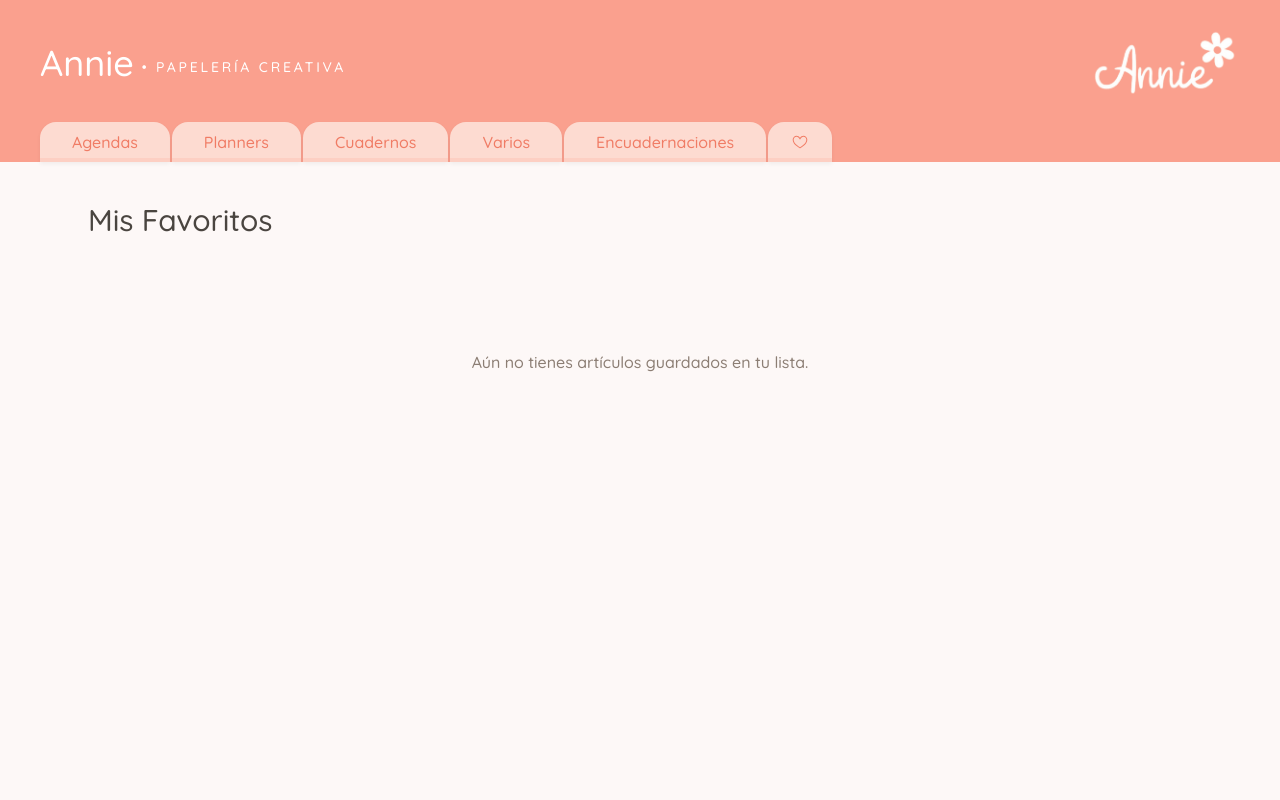
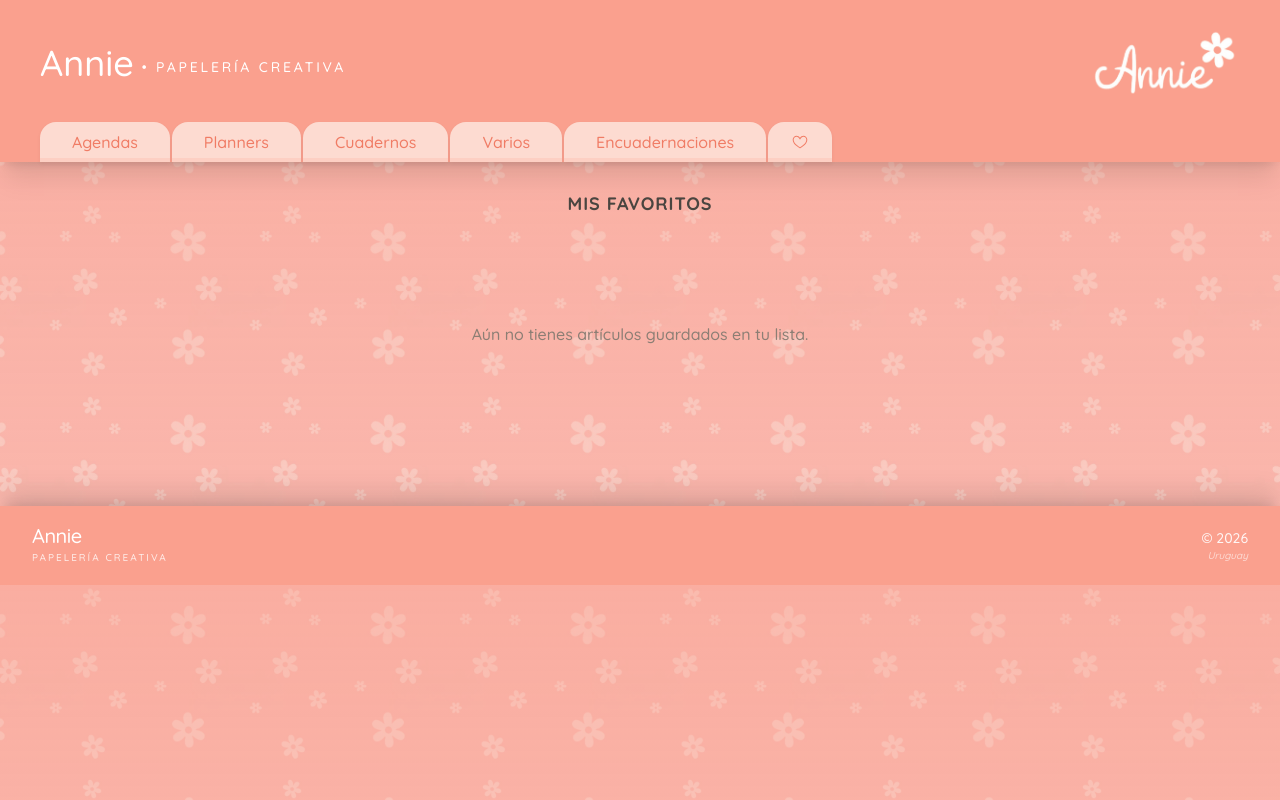
Before and after one commit to Yoel-stack/Annie, a Next.js app in the folder annieapp/: page /liked in a window 1280 px wide. Shown: the top 800 px of the page. Built offline with nearby package versions, Linux system fonts and the light colour scheme.

Commit message:
I corrected archived whit the likedArticle name

```diff
--- a/annieapp/src/app/(shop)/liked/page.tsx
+++ b/annieapp/src/app/(shop)/liked/page.tsx
@@ -3,13 +3,16 @@ import React from 'react'
 
 export default function likedArticles() {
   return (
-    <main className="min-h-screen bg-[#FDF8F7] pt-10">
-      <div className="max-w-6xl mx-auto">
-        <h1 className="text-3xl font-light text-[#4A4540] px-6 mb-8">
+    <main className="mt-7 mx-auto px-4 sm:px-6 lg:px-8">
+      <div className="flex flex-col gap-6">
+        <h1 className="flex justify-center uppercase text-lg font-bold text-[#4A4540] tracking-wider">
           Mis Favoritos
         </h1>
-        <LikedArticles />
+
+        <div className="w-full">
+          <LikedArticles />
+        </div>
       </div>
     </main>
-  )
+  );
 }
--- a/annieapp/src/app/globals.css
+++ b/annieapp/src/app/globals.css
@@ -29,7 +29,7 @@ body {
     rgba(250, 160, 142, 0.7),
     rgba(250, 160, 142, 0.5)
   ),
-  url('/fondoflores.jpeg');
+  url('/fondoFlores.webp');
   background-size: 200px;
   background-repeat: repeat;
   background-position: center;
--- a/annieapp/src/components/article/article-details/ArticleDetails.tsx
+++ b/annieapp/src/components/article/article-details/ArticleDetails.tsx
@@ -2,46 +2,39 @@
 
 import React from 'react';
 import { SwiperS } from '@/src/components/article/SwiperSlide';
+import { Article } from '@/src/interfaces';
 
-// Definimos la interfaz para que TypeScript sepa qué tiene un artículo
-interface Article {
-  title: string;
-  images: string[];
-  price?: number;
-  description?: string;
-}
 
 interface Props {
   article: Article;
-}
+};
 
 
 export default function ArticleDetails({ article }: Props) {
 
   const handleLike = () => {
     // 1. Obtenemos lo que ya existe en favoritos
-    const savedLikes = JSON.parse(localStorage.getItem('annie-likes') || '[]');
+    const savedLikes = JSON.parse(localStorage.getItem("annie-likes") || "[]");
 
     // 2. Verificamos si ya existe para no duplicar
-    const exists = savedLikes.some((item: Article) => item.title === article.title);
+    const exists = savedLikes.some(
+      (item: Article) => item.slug === article.slug,
+    );
 
     if (!exists) {
       const newLikes = [...savedLikes, article];
-      localStorage.setItem('annie-likes', JSON.stringify(newLikes));
-      alert('¡Añadido a tus favoritos de Annie! ✨');
+      localStorage.setItem("annie-likes", JSON.stringify(newLikes));
+      alert("¡Añadido a tus favoritos de Annie! ✨");
     }
   };
 
   return (
     <div className="grid grid-cols-1 md:grid-cols-2 gap-8 items-start">
-  {/* Sección del Swiper */}
       <div className="col-span-1">
         <SwiperS title={article.title} images={article.images} />
       </div>
 
-  {/* Sección de Información con estilo Annie */}
       <div className="col-span-1 px-5 flex flex-col">
-    {/* Título con color café suave de tu diseño */}
         <span className="text-xs uppercase tracking-[0.3em] text-gray-500 mb-2">
           Papelería Creativa
         </span>
@@ -49,28 +42,22 @@ export default function ArticleDetails({ article }: Props) {
           {article.title}
         </h1>
 
-    {/* Línea divisoria sutil para mantener el look de "libreta" */}
         <div className="w-full border-t border-gray-100 my-4" />
 
-    {/* Precio con el mismo estilo de gris/negro suave */}
         {article.price && (
-      <p className="text-gray-700 text-3xl font-medium">
-        ${article.price}
-      </p>
+          <p className="text-gray-700 text-3xl font-medium">${article.price}</p>
         )}
 
-    {/* Descripción con texto más aireado */}
         {article.description && (
           <p className="mt-6 text-gray-500 leading-relaxed text-lg">
             {article.description}
           </p>
         )}
 
-    {/* Botón de acción (ej. Comprar o Agregar) con tu color pastel */}
         <div className="mt-10">
           <button
             onClick={handleLike}
-          className="px-8 py-3 bg-[#FCC6BB] text-[#7A4A43] text-sm font-bold uppercase tracking-widest rounded-full hover:bg-[#FAA08E] hover:text-white transition-all duration-300 shadow-sm"
+            className="cursor-pointer px-8 py-3 bg-[#FCC6BB] text-[#7A4A43] text-sm font-bold uppercase tracking-widest rounded-xl hover:bg-[#FAA08E] hover:text-white transition-all duration-300 shadow-sm"
           >
             Me encanta
           </button>
--- a/annieapp/src/components/likedarticles/LikedArticles.tsx
+++ b/annieapp/src/components/likedarticles/LikedArticles.tsx
@@ -11,12 +11,13 @@ interface Article {
   description?: string;
 }
 
+
 export default function LikedArticles() {
   const [favorites, setFavorites] = useState<Article[]>([]);
 
   useEffect(() => {
     // Intentamos obtener los datos de localStorage
-    const savedData = localStorage.getItem('annie-likes');
+    const savedData = localStorage.getItem("annie-likes");
 
     if (savedData) {
       try {
@@ -41,16 +42,28 @@ export default function LikedArticles() {
       {favorites.map((item) => (
         <div
           key={item.slug}
-          className="p-4 rounded-2xl shadow-sm border border-[#F3E5E2]"
+          className="flex items-center gap-4 p-4 rounded-2xl shadow-sm border bg-[#FFF0ED] border-[#F3E5E2] hover:shadow-xl transition-shadow duration-300"
         >
-          <Image
-           src={`/${item.images[0]}`}
-    alt={item.title}
-    fill // Esto hace que ocupe todo el div padre
-    className="object-cover"
-          />
-          <h3 className="text-[#4A4540] font-medium">{item.title}</h3>
-          <p className="text-[#F07C65]">${item.price}</p>
+          <div className="relative w-20 h-20 bg-white border border-[#F3E5E2]">
+            <Image
+              src={`/articles/${item.images[0]}`}
+              alt={item.title}
+              fill
+              className="object-cover rounded-xl"
+            />
+          </div>
+
+          {/* Contenedor de la información al costado derecho */}
+          <div className="flex flex-col justify-center min-w-0">
+            <h3 className="text-[#4A4540] font-medium text-base truncate mb-1">
+              {item.title}
+            </h3>
+            {item.price && (
+              <p className="text-[#F07C65] font-semibold text-base">
+                ${item.price}
+              </p>
+            )}
+          </div>
         </div>
       ))}
     </div>
--- a/annieapp/src/components/ui/top-menu/TopMenu.tsx
+++ b/annieapp/src/components/ui/top-menu/TopMenu.tsx
@@ -1,12 +1,11 @@
-'use client';
+"use client";
 
-import Image from 'next/image';
-import Link from 'next/link';
+import Image from "next/image";
+import Link from "next/link";
 import { GoHeart } from "react-icons/go";
-import React from 'react'
+import React from "react";
 
 export const TopMenu = () => {
-
   const categories = [
     { label: "Agendas", href: "/category/agendas" },
     { label: "Planners", href: "/category/planners" },
@@ -30,7 +29,7 @@ export const TopMenu = () => {
         </div>
         <div className="">
           <Image
-            src="/annieLogo.png"
+            src="/annieTransparent.webp"
             width={150}
             height={100}
             alt="Annie Logo"
@@ -65,9 +64,11 @@ export const TopMenu = () => {
             </div>
           </Link>
         ))}
-<Link href={'/liked'}>
+
+        <Link href={"/liked"}>
           <div className="group relative">
-    <nav className='cursor-pointer py-3 px-6
+            <nav
+              className="cursor-pointer py-3 px-6
       bg-backgroundTree
       text-[#F07C65]
       rounded-t-2xl
@@ -78,7 +79,8 @@ export const TopMenu = () => {
       group-hover:bg-backgroundTwo
       group-hover:shadow-[inset_0_-4px_0_0_rgba(250,160,142,0.4),0_8px_15px_-3px_rgba(74,69,64,0.15)]
 
-      focus:outline-none focus:ring-2 focus:ring-[#4A4540]/30 focus:ring-offset-2'>
+      focus:outline-none focus:ring-2 focus:ring-[#4A4540]/30 focus:ring-offset-2"
+            >
               <GoHeart />
             </nav>
           </div>
```
Also changed, not shown: annieapp/public/annieTransparent.webp (renamed from annieapp/public/annieLogo.png), annieapp/public/fondoFlores.webp (renamed from annieapp/public/fondoflores.jpeg), annieapp/src/components/articles/AtriclesGrid.tsx (line endings or trailing spaces). Lines whose indentation alone changed are shown as unchanged.
